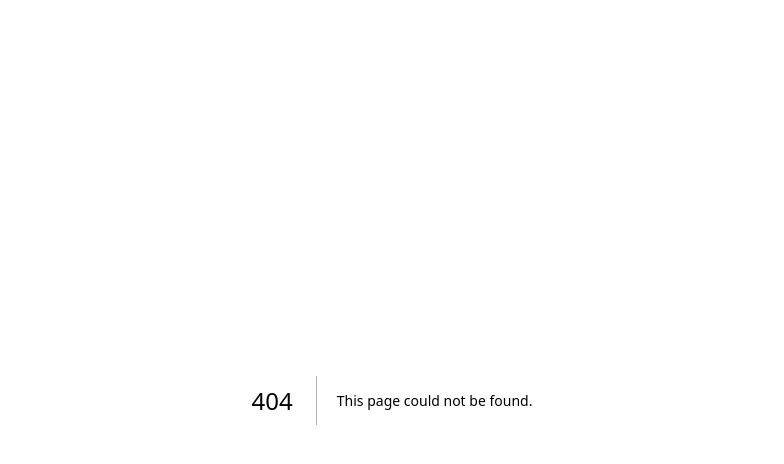
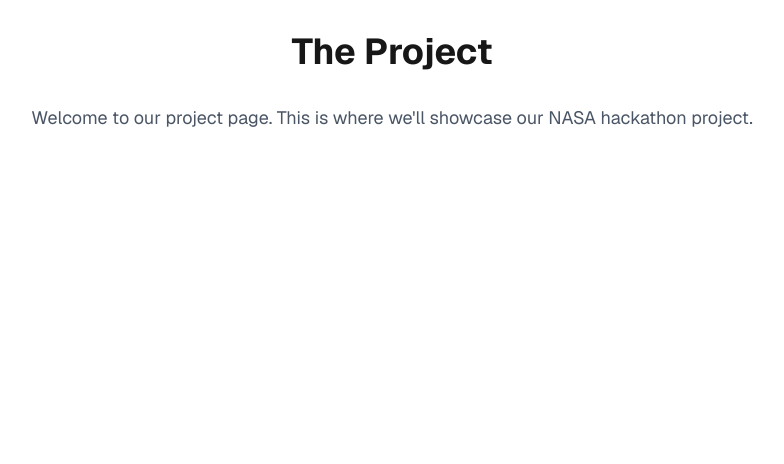
Before and after one commit to ColasGelin/hackathon-nasa-2025, a Next.js app: page /theproject in a window 1280 px wide. Before the commit this address had no page. Shown: the top 464 px of the page, without its empty margins (248-1032 px from the left). Built offline with nearby package versions, Linux system fonts and the light colour scheme.

Commit message:
project page creation

```diff
--- /dev/null
+++ b/src/app/theproject/page.tsx
@@ -0,0 +1,14 @@
+export default function TheProject() {
+  return (
+    <div className="font-sans min-h-screen p-8">
+      <main className="max-w-4xl mx-auto">
+        <h1 className="text-4xl font-bold mb-8 text-center">The Project</h1>
+        <div className="prose prose-lg mx-auto">
+          <p className="text-lg text-gray-600 dark:text-gray-300 text-center">
+            Welcome to our project page. This is where we'll showcase our NASA hackathon project.
+          </p>
+        </div>
+      </main>
+    </div>
+  );
+}
```
